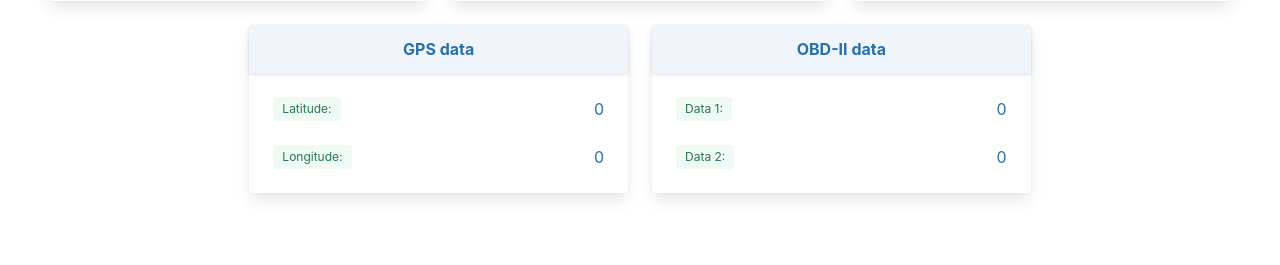
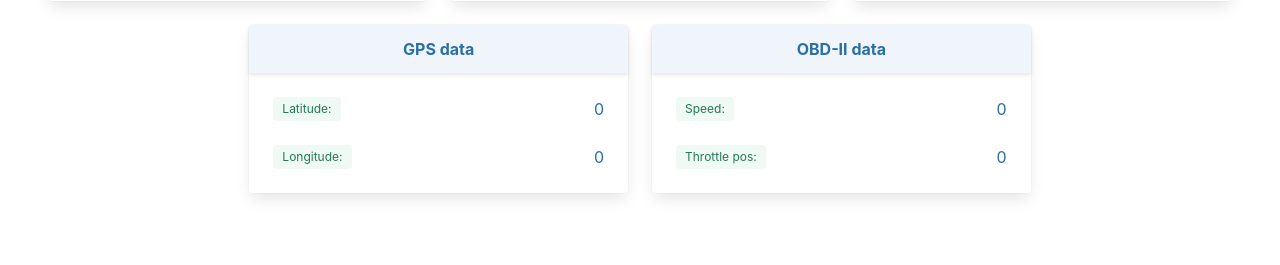
Before and after one commit to jjuan97/VehicleDataCollectionRpi, a Flask app: page / in a window 1280 px wide. Shown: the part 579-844 px from the top of the page. Run offline with Flask 2, Linux system fonts and the light colour scheme; parts of the project's set-up code (start-up, migrations or seed data) failed here and were passed over.

Commit message:
UPDT: Variable and database names

```diff
--- a/WebServer/app.py
+++ b/WebServer/app.py
@@ -1,7 +1,7 @@
-from os import truncate
 from flask import Flask, render_template, request
 from flask_socketio import SocketIO
 from flask import g
+
 from apscheduler.schedulers.background import BackgroundScheduler
 from multiprocessing import Process, Value, Array, Lock
 
@@ -14,14 +14,17 @@ import time
 import sqlite3
 import firebase_admin
 
+# Modules for variable detection
 #from imu import mpu6050 # If use mpu6050
-from imu import mpu9250_read
+from imu import mpu9250_module
 from gps import gps_module
 from obd_2 import obd_module
 from gpiozero import Button # Button to detect near-crash
 
+# Firebase functionalities
 from firebase_admin import credentials
 from firebase_admin import db
+
 
 # Firebase configuration
 cred = credentials.Certificate("../vehicledatacollected-firebase-adminsdk-dfzqq-f41fc7bb31.json")
@@ -36,8 +39,9 @@ app = Flask(__name__)
 socketio = SocketIO(app)
 scheduler = BackgroundScheduler(timezone="America/Bogota", job_defaults={'max_instances': 4})
 
-db = './database/vehicledatabase.db'
-db_temp = './database/locationdatabase.db'
+# Database names
+LOCAL_DB = './database/vehicledatabase.db'
+TEMPORAL_DB = './database/temporaldatabase.db'
 
 recording = False
 firstRecording = True
@@ -49,15 +53,15 @@ trip_id = Value('i', -1)
 
 connection_db = None
 cursor_db = None
-writer = sqlite3.connect(db_temp, isolation_level=None)
+writer = sqlite3.connect(TEMPORAL_DB, isolation_level=None)
 writer.execute('pragma journal_mode=wal;')
-reader = sqlite3.connect(db_temp, isolation_level=None)
+reader = sqlite3.connect(TEMPORAL_DB, isolation_level=None)
 reader.execute('pragma journal_mode=wal;')
 
 data_to_show = { "accX": 0, "accY": 0, "accZ": 0,
 	"velAngX": 0, "velAngY": 0, "velAngZ": 0,
 	"magX": 0, "magY": 0, "magZ": 0,
-	"lat": 0, "lng": 0
+	"lat": 0, "lng": 0,"speed": 0, "accPosition": 0
 	}
 
 button = Button(17) # GPIO where button is connected
@@ -67,7 +71,7 @@ def create_connection():
 	"""Database connection
 	"""
 	try:
-		conn = sqlite3.connect(db)
+		conn = sqlite3.connect(LOCAL_DB)
 	except Error as e:
 		print(e)
 	return conn
@@ -75,7 +79,7 @@ def create_connection():
 def create_database():
 	"""Database creation
 	"""
-	with open('./database/configDB.sql', 'r') as sql_file:
+	with open('./database/configVehicleDB.sql', 'r') as sql_file:
 		sql_script = sql_file.read()
 
 	db_connection = create_connection()
@@ -85,7 +89,7 @@ def create_database():
 	cursor.close()
 	db_connection.close()
 
-	with open('./database/configDB_temp.sql', 'r') as sql_file:
+	with open('./database/configTemporalDB.sql', 'r') as sql_file:
 		sql_script = sql_file.read()
 	writer.executescript(sql_script)
 
@@ -98,7 +102,7 @@ def sqlite_dict(cursor, row):
 def get_db():
 	db_conn = getattr(g, '_database', None)
 	if db_conn is None:
-		db_conn = g._database = sqlite3.connect(db)
+		db_conn = g._database = sqlite3.connect(LOCAL_DB)
 	db_conn.row_factory = sqlite_dict
 	return db_conn
 
@@ -144,7 +148,7 @@ def saving_task (conn, cursor, reader, id_vehicle, t, trip_id, route):
 
 	# Load Kinematic data
 	#kinematic_data = mpu6050.read_data()
-	kinematic_data = mpu9250_read.read_data()
+	kinematic_data = mpu9250_module.read_data()
 	accX, accY, accZ = kinematic_data[0]
 	velAngX, velAngY, velAngZ = kinematic_data[1]
 	magX, magY, magZ = kinematic_data[2]
@@ -165,19 +169,19 @@ def saving_task (conn, cursor, reader, id_vehicle, t, trip_id, route):
 		latitude = row[1]
 		longitude = row[2]
 		speed = row[3]
-		acce_pos = row[4]
+		acc_pos = row[4]
 	print('lat: {} - lng: {}'.format(latitude, longitude))
 
 	# Insert data into database
 	# TODO: ADD: speed, breakPosition, accPosition
 	data = [trip_id.value, "".join(id_vehicle.value),
 			"".join(route.value),
-			int(time.time()*1000), speed*3.6,
+			int(time.time()*1000), speed,
 			accX, accY, accZ,
 			velAngX, velAngY, velAngZ,
 			magX, magY, magZ,
 			latitude, longitude,
-			acce_pos, 0, event_class
+			acc_pos, 0, event_class
 			]
 	print("Saving data at: ", time.strftime('%H:%M:%S',time.gmtime(time.time())))
 
@@ -206,6 +210,8 @@ def saving_task (conn, cursor, reader, id_vehicle, t, trip_id, route):
 		data_to_show["magZ"]= magZ
 		data_to_show["lat"]= latitude
 		data_to_show["lng"]= longitude
+		data_to_show["speed"] = speed
+		data_to_show["accPosition"] = acc_pos
 		send_data(data_to_show)
 		t.value = time.time()
 
--- a/WebServer/database/configDB_temp.sql
+++ /dev/null
@@ -1,10 +0,0 @@
-CREATE TABLE IF NOT EXISTS gpslocation (
-	id INTEGER,
-	latitude NUMBER,
-	longitude NUMBER,
-	speed NUMBER,
-	acc_pos NUMBER
-);
-
-INSERT OR REPLACE INTO gpslocation (id, latitude, longitude, speed, acc_pos)
-	VALUES (0, 1.0, 1.0, 0, 0);
--- /dev/null
+++ b/WebServer/database/configTemporalDB.sql
@@ -0,0 +1,10 @@
+CREATE TABLE IF NOT EXISTS temporalData (
+	id INTEGER,
+	latitude NUMBER,
+	longitude NUMBER,
+	speed NUMBER,
+	acc_pos NUMBER
+);
+
+INSERT OR REPLACE INTO temporalData (id, latitude, longitude, speed, acc_pos)
+	VALUES (0, 1.0, 1.0, 0, 0);
--- a/WebServer/static/js/ws.js
+++ b/WebServer/static/js/ws.js
@@ -1,5 +1,5 @@
 window.addEventListener('load', ()=>{
-  const moduleNames = ['acc-data', 'gyr-data', 'mag-data', 'gps-data'];
+  const moduleNames = ['acc-data', 'gyr-data', 'mag-data', 'gps-data', 'obd-data'];
 
   const socket = io();
 
--- a/WebServer/templates/index.html
+++ b/WebServer/templates/index.html
@@ -206,12 +206,12 @@
                 </header>
                 <div class="card-content" id="obd-data">
                     <div class="level is-mobile">
-                        <p class="level-left tag is-success is-light">Data 1:</p>
-                        <p class="level-right has-text-info-dark" data-key=""> 0</p>
+                        <p class="level-left tag is-success is-light">Speed:</p>
+                        <p class="level-right has-text-info-dark" data-key="speed"> 0</p>
                     </div>
                     <div class="level is-mobile">
-                        <p class="level-left tag is-success is-light">Data 2:</p>
-                        <p class="level-right has-text-info-dark" data-key="" > 0</p>
+                        <p class="level-left tag is-success is-light">Throttle pos:</p>
+                        <p class="level-right has-text-info-dark" data-key="accPosition" > 0</p>
                     </div>
                 </div>
             </div>
```
Also changed, not shown: docs/requirements.txt (deleted, +0 -61 lines), WebServer/database/configVehicleDB.sql (renamed from WebServer/database/configDB.sql), WebServer/imu/mpu9250_module.py (renamed from WebServer/imu/mpu9250_read.py).
